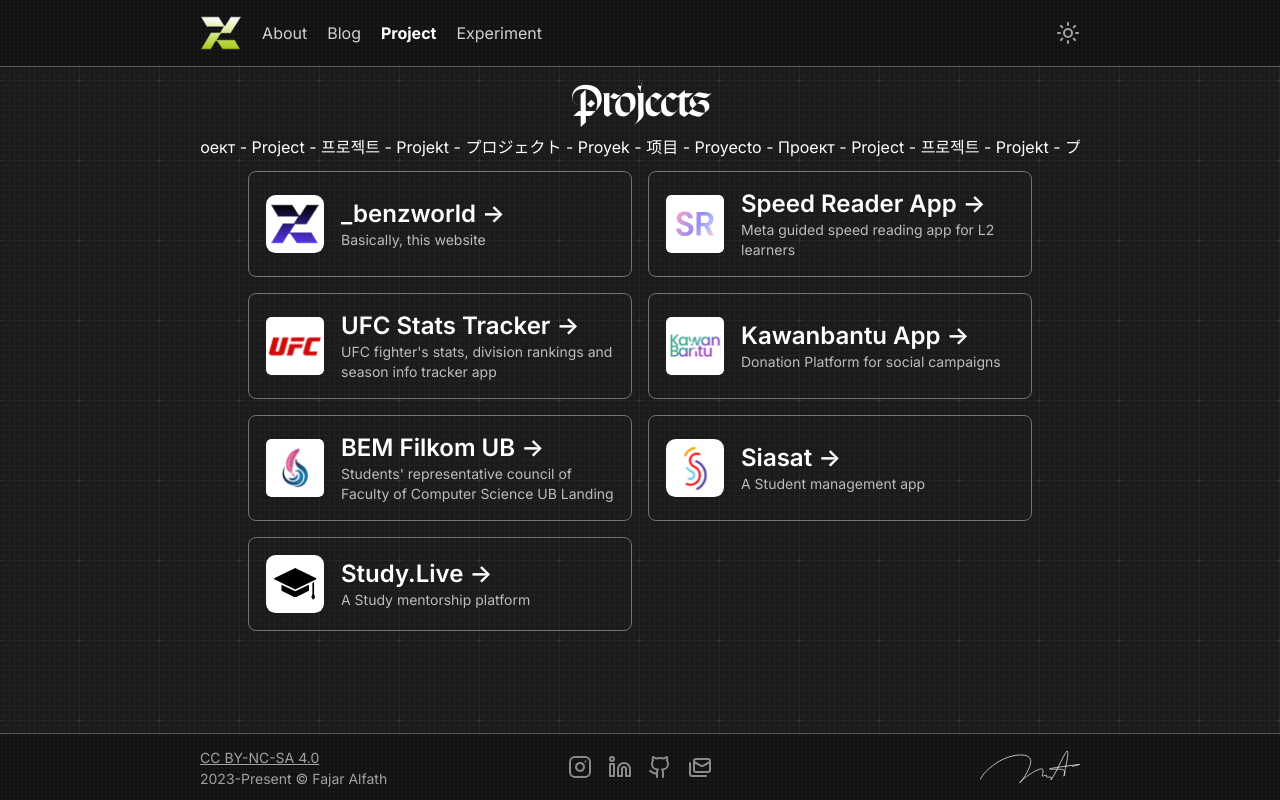
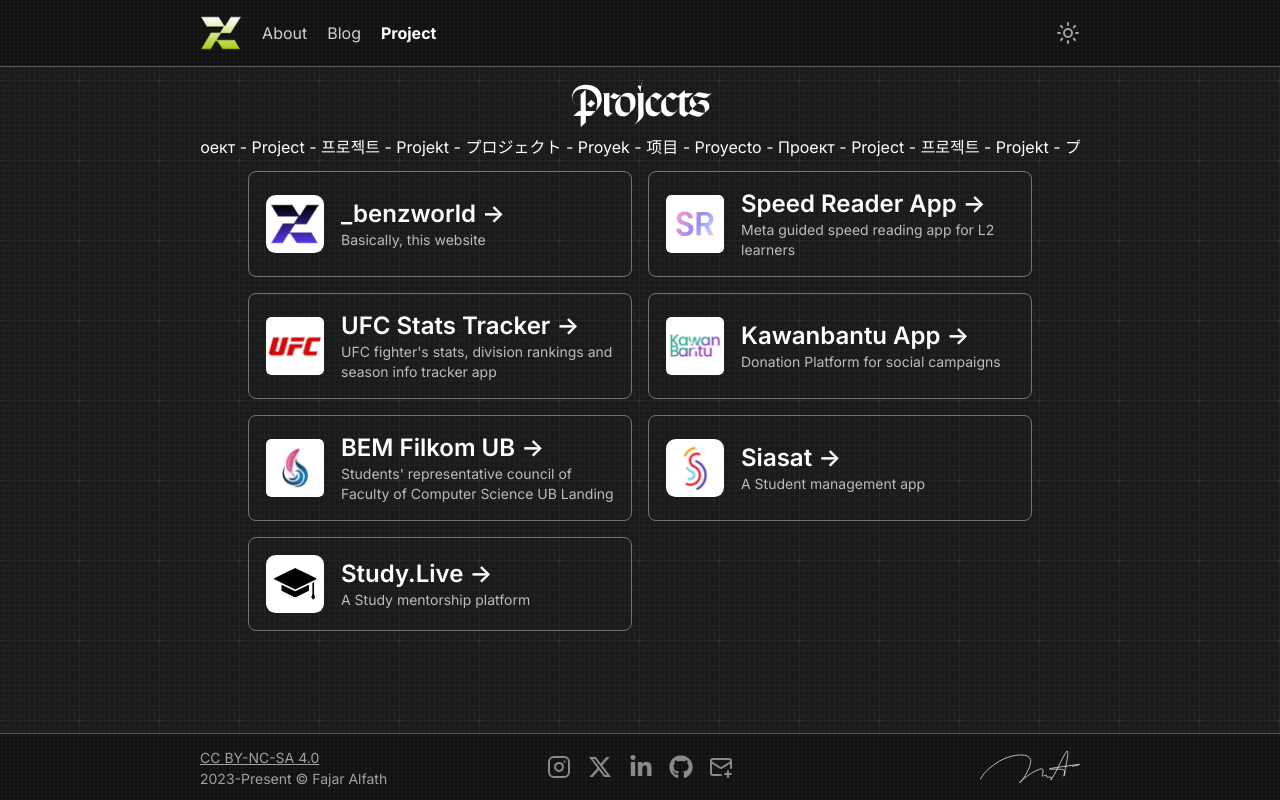
Before and after one commit to mfalfath25/bbenz.tech, a Next.js app: page /project in a window 1280 px wide. Built offline with nearby package versions, Linux system fonts and the light colour scheme; what tailwindcss-gradients would draw is missing.

Commit message:
feat: add tooltip

```diff
--- a/src/app/page.tsx
+++ b/src/app/page.tsx
@@ -1,16 +1,25 @@
 import { Suspense } from 'react'
 import { Loader } from 'lucide-react'
 import { Scene } from '@/components/three/scene/Scene'
+import Image from 'next/image'
 
 export default function Page() {
   const SuspenseFallback = () => {
     return (
       <div className='flex h-full w-full items-center justify-center'>
         <div className='opacity-50'>
-          <Loader
+          <Image
+            priority
+            src='/assets/logo_alt.svg'
+            alt='Logo'
+            width={100}
+            height={80}
+            className='animate-ping opacity-80'
+          />
+          {/* <Loader
             size={20}
             className='animate-spin'
-          />
+          /> */}
         </div>
       </div>
     )
--- a/src/components/animations/XLogo.tsx
+++ b/src/components/animations/XLogo.tsx
@@ -2,8 +2,12 @@
 
 import { motion } from 'framer-motion'
 
-export const XLogo = () => {
-  const transition = { duration: 1.5, yoyo: Infinity, ease: 'easeInOut' }
+interface XLogoProps {
+  duration?: number
+}
+
+export const XLogo = ({ duration }: XLogoProps) => {
+  const transition = { duration: duration, ease: 'easeInOut' }
   return (
     <div className='max-h-sm max-w-sm'>
       <svg
--- a/src/components/section/project/ProjectDetail.tsx
+++ b/src/components/section/project/ProjectDetail.tsx
@@ -3,7 +3,7 @@
 import { motion } from 'framer-motion'
 import { usePathname } from 'next/navigation'
 import { Header } from '@/components/ui/Header'
-import { projectsData } from '@/lib/static/projectData'
+import { projectsData } from '@/content/projects/projectData'
 import { LetterReveal } from '@/components/animations/LetterReveal'
 import { ProjectStack } from './ProjectStack'
 import Link from 'next/link'
@@ -41,6 +41,7 @@
         >
           <Image
             priority
+            // quality={100}
             unoptimized
             placeholder='blur'
             blurDataURL='/assets/graphy.png'
--- a/src/components/section/project/ProjectStack.tsx
+++ b/src/components/section/project/ProjectStack.tsx
@@ -3,11 +3,16 @@
 import { FaFigma, FaNodeJs, FaReact, FaVuejs } from 'react-icons/fa'
 import { TbBrandNextjs, TbBrandSolidjs } from 'react-icons/tb'
 import {
+  SiAstro,
   SiFramer,
+  SiGraphql,
   SiJavascript,
+  SiMdx,
   SiMongodb,
   SiMysql,
   SiPostgresql,
+  SiReactquery,
+  SiRedux,
   SiStyledcomponents,
   SiSvelte,
   SiTailwindcss,
@@ -25,6 +30,8 @@
   const size = 20
 
   switch (stack) {
+    case 'Astro':
+      return <SiAstro size={size} />
     case 'Solid':
       return <TbBrandSolidjs size={size} />
     case 'Svelte':
@@ -43,10 +50,18 @@
       return <SiMysql size={size} />
     case 'PostgreSQL':
       return <SiPostgresql size={size} />
+    case 'GraphQL':
+      return <SiGraphql size={size} />
     case 'TypeScript':
       return <SiTypescript size={size} />
     case 'JavaScript':
       return <SiJavascript size={size} />
+    case 'MDX':
+      return <SiMdx size={size} />
+    case 'React Query':
+      return <SiReactquery size={size} />
+    case 'Redux':
+      return <SiRedux size={size} />
     case 'Three':
       return <SiThreedotjs size={size} />
     case 'Framer':
--- a/src/components/section/project/Projects.tsx
+++ b/src/components/section/project/Projects.tsx
@@ -3,7 +3,7 @@
 import { Header } from '@/components/ui/Header'
 import { ProjectCard } from './ProjectCard'
 import { motion } from 'framer-motion'
-import { projectsData } from '@/lib/static/projectData'
+import { projectsData } from '@/content/projects/projectData'
 import { MarqueeText } from '@/components/animations/MarqueeText'
 
 export const Projects = () => {
--- a/src/components/three/model/ValorantModel.tsx
+++ b/src/components/three/model/ValorantModel.tsx
@@ -9,7 +9,7 @@
 export const ValorantModel = (props: JSX.IntrinsicElements['group']) => {
   const group = useRef<THREE.Group>(null!)
   const meshRef = useRef<THREE.Mesh>(null!)
-  const { scene } = useGLTF('/assets/valorant.glb')
+  const gltf = useGLTF('/assets/valorant.glb')
 
   useFrame(() => {
     // if (group.current) {
@@ -27,9 +27,11 @@
         castShadow
       >
         <mesh ref={meshRef}>
-          <primitive object={scene} />
+          <primitive object={gltf.scene} />
         </mesh>
       </group>
     </>
   )
 }
+
+useGLTF.preload('/assets/valorant.glb')
--- a/src/components/three/scene/Scene.tsx
+++ b/src/components/three/scene/Scene.tsx
@@ -14,7 +14,7 @@
     <>
       <Canvas
         shadows
-        dpr={[1, 1]}
+        dpr={[2, 2]}
         color='transparent'
         orthographic
         camera={{
@@ -28,7 +28,7 @@
           <div
             className={`opacity-10 ${theme === 'dark' ? 'invert filter' : ''}`}
           >
-            <XLogo />
+            <XLogo duration={1.5} />
           </div>
         </Html>
 
--- a/src/components/ui/Footer.tsx
+++ b/src/components/ui/Footer.tsx
@@ -1,36 +1,74 @@
 'use client'
 
+import Link from 'next/link'
+import Image from 'next/image'
 import { useTheme } from 'next-themes'
-import { Github, Instagram, Linkedin, Mails, Mouse } from 'lucide-react'
-import Image from 'next/image'
+import { Instagram, LucideMailPlus } from 'lucide-react'
 import { Signature } from '../animations/Signature'
-import Link from 'next/link'
+import { Tooltip } from './Tooltip'
+import { FaGithub, FaLinkedinIn } from 'react-icons/fa'
 
 export const Footer = () => {
+  const { theme } = useTheme()
+
   const icons = [
     {
       name: 'Instagram',
       link: 'https://www.instagram.com/mfajaralfath/',
-      icon: <Instagram strokeWidth={2} />,
+      icon: (
+        <Instagram
+          strokeWidth={2}
+          size={24}
+        />
+      ),
     },
     {
-      name: 'Linkedin',
+      name: 'X',
+      link: 'https://twitter.com/_benzwrld',
+      icon: (
+        <Image
+          src='/assets/x.svg'
+          alt='X'
+          width={22}
+          height={22}
+          className={`m-[2px] transition-all ${
+            theme === 'dark' ? 'invert filter' : ''
+          }`}
+        />
+      ),
+    },
+    {
+      name: 'LinkedinIn',
       link: 'https://www.linkedin.com/in/mfalfath25/',
-      icon: <Linkedin strokeWidth={2} />,
+      icon: (
+        <FaLinkedinIn
+          strokeWidth={1}
+          size={24}
+        />
+      ),
     },
     {
       name: 'Github',
       link: 'https://github.com/mfalfath25',
-      icon: <Github strokeWidth={2} />,
+      icon: (
+        <FaGithub
+          strokeWidth={2}
+          size={24}
+        />
+      ),
     },
     {
       name: 'Email',
       link: 'mailto: mfalfath25@gmail.com',
-      icon: <Mails strokeWidth={2} />,
+      icon: (
+        <LucideMailPlus
+          strokeWidth={2}
+          size={24}
+        />
+      ),
     },
   ]
 
-  const { theme } = useTheme()
   return (
     <footer
       className={`${
@@ -52,11 +90,16 @@
         <div className='flex flex-grow items-center justify-start gap-4 sm:justify-self-center'>
           {icons.map((item, index) => (
             <a
-              key={item.name}
+              key={index}
               href={item.link}
               className='cursor-pointer opacity-50 transition-all hover:text-accent-light hover:opacity-100 hover:dark:text-accent-dark'
             >
-              {item.icon}
+              <Tooltip
+                text={item.name}
+                key={index}
+              >
+                {item.icon}
+              </Tooltip>
             </a>
           ))}
         </div>
--- a/src/components/ui/Navbar.tsx
+++ b/src/components/ui/Navbar.tsx
@@ -24,10 +24,10 @@
     name: 'Project',
     link: '/project',
   },
-  {
-    name: 'Experiment',
-    link: '/experiment',
-  },
+  // {
+  //   name: 'Experiment',
+  //   link: '/experiment',
+  // },
 ]
 
 const MobileMenu: React.FC<{
--- /dev/null
+++ b/src/components/ui/Tooltip.tsx
@@ -0,0 +1,39 @@
+'use client'
+
+import { ReactNode, useState } from 'react'
+
+interface TooltipProps {
+  text: string
+  children: ReactNode
+}
+
+export const Tooltip = ({ text, children }: TooltipProps) => {
+  const [isTooltipVisible, setTooltipVisible] = useState(false)
+
+  const handleMouseEnter = () => {
+    setTooltipVisible(true)
+  }
+
+  const handleMouseLeave = () => {
+    setTooltipVisible(false)
+  }
+
+  return (
+    <div
+      // className='relative'
+      onMouseEnter={handleMouseEnter}
+      onMouseLeave={handleMouseLeave}
+    >
+      {children}
+      {
+        <div
+          className={`absolute -top-1/4 z-50 hidden -translate-x-1/3 transform rounded border-[1px] border-gray-700/30 bg-neutral-100 px-2 py-1 text-xs text-accent-light backdrop-blur-lg transition-opacity duration-300 ease-in-out dark:border-white/30 dark:bg-neutral-700/50 dark:text-accent-dark sm:block ${
+            isTooltipVisible ? 'group-hover:opacity-100' : 'opacity-0'
+          } `}
+        >
+          {text}
+        </div>
+      }
+    </div>
+  )
+}
--- a/src/lib/static/projectData.ts
+++ b/src/content/projects/projectData.ts
@@ -10,7 +10,7 @@
     date: '2023',
     medias: [],
     source: '',
-    stacks: ['Next', 'Tailwind', 'Three', 'Framer', 'TypeScript'],
+    stacks: ['Next', 'Tailwind', 'Three', 'Framer', 'TypeScript', 'MDX'],
     type: 'Website',
   },
   {
```
Also changed, not shown: public/assets/logo_alt.svg (added), public/assets/x.svg (added).
